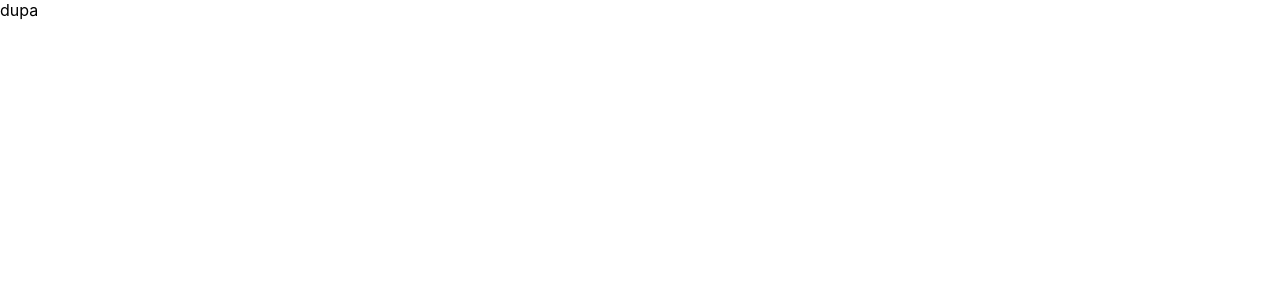
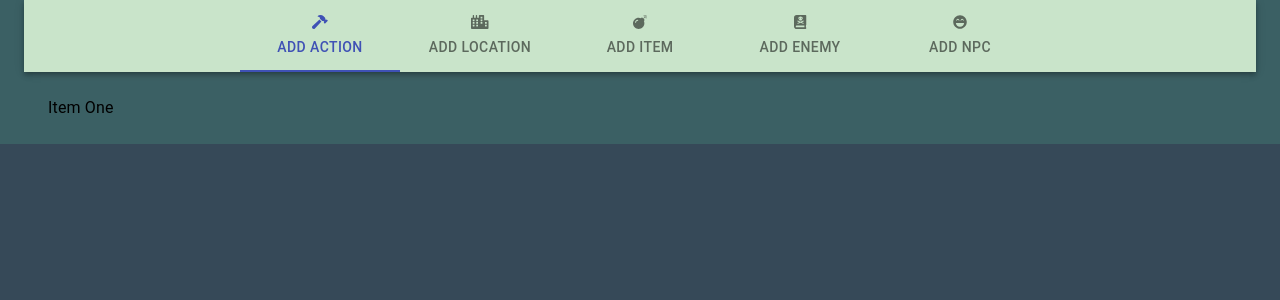
Before and after one commit to thinnkeeper/innkeeper-website, a React (Create React App) app: page / in a window 1280 px wide. Shown: the top 300 px of the page. Built offline with nearby package versions, Linux system fonts and the light colour scheme.

Commit message:
:construction: setting up basic view

```diff
--- a/src/App.tsx
+++ b/src/App.tsx
@@ -1,10 +1,11 @@
 import React from 'react';
-import styled from 'styled-components';
+import { Container } from '@material-ui/core';
+import Nav from './Nav';
 
-const StyledApp = styled.div``;
-
-function App() {
-	return <StyledApp>dupa</StyledApp>;
+export default function App() {
+	return (
+		<Container maxWidth="lg" style={{ backgroundColor: '#3B6064' }}>
+			<Nav />
+		</Container>
+	);
 }
-
-export default App;
--- /dev/null
+++ b/src/Nav/index.tsx
@@ -0,0 +1,79 @@
+import React from 'react';
+import { AppBar, Tabs, Tab, Box, Typography } from '@material-ui/core';
+import { FontAwesomeIcon } from '@fortawesome/react-fontawesome';
+import {
+	faHammer,
+	faCity,
+	faBomb,
+	faBookDead,
+	faLaughBeam,
+} from '@fortawesome/free-solid-svg-icons';
+
+function TabPanel(props: any) {
+	const { children, value, index, ...other } = props;
+
+	return (
+		<div
+			role="tabpanel"
+			hidden={value !== index}
+			id={`scrollable-force-tabpanel-${index}`}
+			aria-labelledby={`scrollable-force-tab-${index}`}
+			{...other}>
+			{value === index && (
+				<Box p={3}>
+					<Typography>{children}</Typography>
+				</Box>
+			)}
+		</div>
+	);
+}
+
+export default function Nav() {
+	const [value, setValue] = React.useState(0);
+
+	const handleChange = (event: any, newValue: any) => {
+		setValue(newValue);
+	};
+
+	return (
+		<>
+			<AppBar position="static" color="default">
+				<Tabs
+					value={value}
+					onChange={handleChange}
+					indicatorColor="primary"
+					textColor="primary"
+					centered
+					style={{ backgroundColor: '#C9E4CA', color: '#364958' }}
+					aria-label="scrollable force tabs example">
+					<Tab label="Add action" icon={<FontAwesomeIcon icon={faHammer} />} />
+					<Tab label="Add location" icon={<FontAwesomeIcon icon={faCity} />} />
+					<Tab label="Add item" icon={<FontAwesomeIcon icon={faBomb} />} />
+					<Tab label="Add enemy" icon={<FontAwesomeIcon icon={faBookDead} />} />
+					<Tab label="Add NPC" icon={<FontAwesomeIcon icon={faLaughBeam} />} />
+				</Tabs>
+			</AppBar>
+			<TabPanel value={value} index={0}>
+				Item One
+			</TabPanel>
+			<TabPanel value={value} index={1}>
+				Item Two
+			</TabPanel>
+			<TabPanel value={value} index={2}>
+				Item Three
+			</TabPanel>
+			<TabPanel value={value} index={3}>
+				Item Four
+			</TabPanel>
+			<TabPanel value={value} index={4}>
+				Item Five
+			</TabPanel>
+			<TabPanel value={value} index={5}>
+				Item Six
+			</TabPanel>
+			<TabPanel value={value} index={6}>
+				Item Seven
+			</TabPanel>
+		</>
+	);
+}
--- a/src/index.css
+++ b/src/index.css
@@ -1,13 +1,12 @@
 body {
-  margin: 0;
-  font-family: -apple-system, BlinkMacSystemFont, 'Segoe UI', 'Roboto', 'Oxygen',
-    'Ubuntu', 'Cantarell', 'Fira Sans', 'Droid Sans', 'Helvetica Neue',
-    sans-serif;
-  -webkit-font-smoothing: antialiased;
-  -moz-osx-font-smoothing: grayscale;
+	margin: 0;
+	font-family: -apple-system, BlinkMacSystemFont, 'Segoe UI', 'Roboto', 'Oxygen',
+		'Ubuntu', 'Cantarell', 'Fira Sans', 'Droid Sans', 'Helvetica Neue', sans-serif;
+	-webkit-font-smoothing: antialiased;
+	-moz-osx-font-smoothing: grayscale;
+	background-color: #364958;
 }
 
 code {
-  font-family: source-code-pro, Menlo, Monaco, Consolas, 'Courier New',
-    monospace;
+	font-family: source-code-pro, Menlo, Monaco, Consolas, 'Courier New', monospace;
 }
```
Also changed, not shown: src/shared/colors.ts (added, +9 -0 lines).
